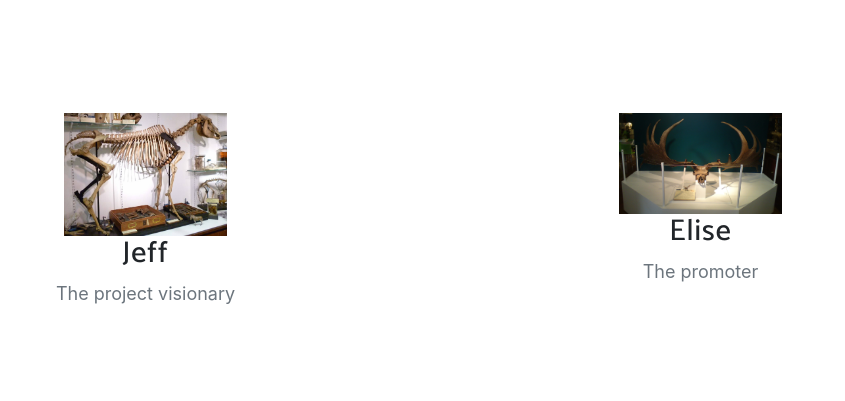
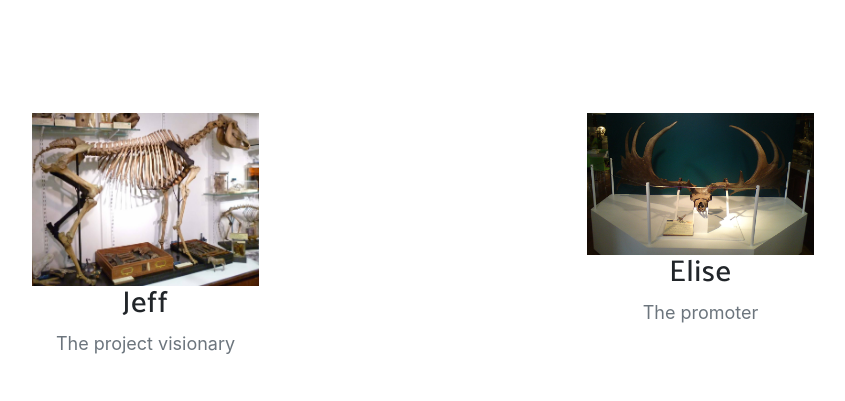
Before and after one commit to dixonel7/NotExtinct, a website with bundled scripts: page team.html in a window 1280 px wide. Shown: the part 941-1342 px from the top of the page, without its empty margins (217-1062 px from the left). Built offline with nearby package versions, Linux system fonts and the light colour scheme; a web font is replaced by a local one.

Commit message:
update team.html
resizing images again

```diff
--- a/team.html
+++ b/team.html
@@ -92,14 +92,14 @@
             <div class="row">
               <div class="col-lg-6">
                 <div class="feature-item">
-                  <img src="img/quagga.jpg" height="50%" width="50%">
+                  <img src="img/quagga.jpg" height="70%" width="70%">
                   <h3>Jeff</h3>
                   <p class="text-muted">The project visionary</p>
                 </div>
               </div>
               <div class="col-lg-6">
                 <div class="feature-item">
-                  <img src="img/giant-deer.jpg" height="50%" width="50%">
+                  <img src="img/giant-deer.jpg" height="70%" width="70%">
                   <h3>Elise</h3>
                   <p class="text-muted">The promoter</p>
                 </div>
```
